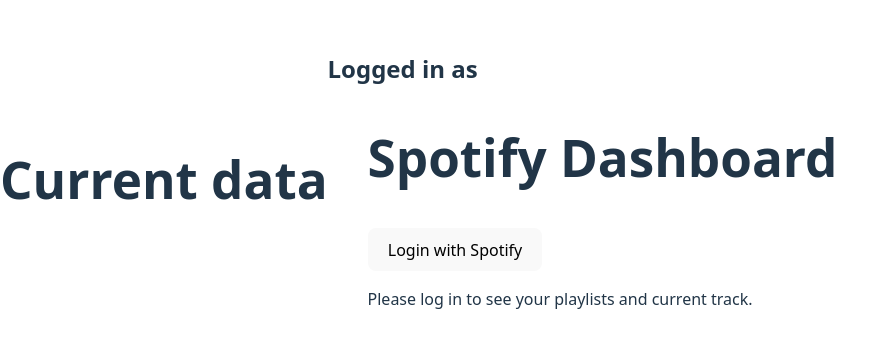
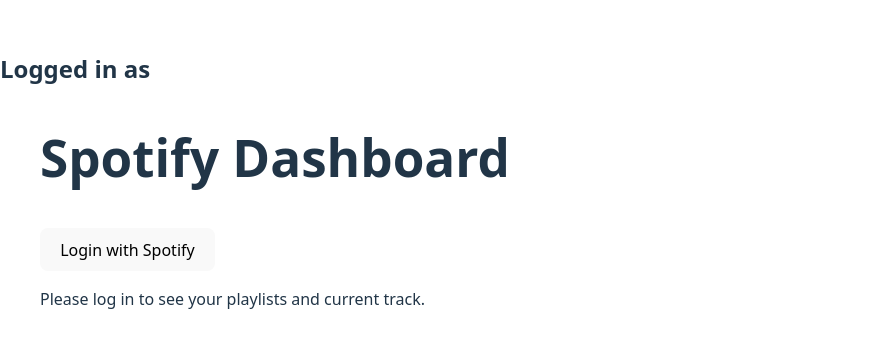
Before and after one commit to KennyLi6/CodeTheDream-Spotify-PreWork, a website built with Vite: page index.html in a window 1280 px wide. Shown: the part 221-568 px from the top of the page, without its empty margins (0-895 px from the left). Built offline with nearby package versions, Linux system fonts and the light colour scheme.

Commit message:
Remove old formatting that is no longer useful

```diff
--- a/index.html
+++ b/index.html
@@ -2,12 +2,10 @@
 <html lang="en">
   <head>
     <meta charset="UTF-8" />
-    <link rel="icon" type="image/svg+xml" href="/vite.svg" />
     <meta name="viewport" content="width=device-width, initial-scale=1.0" />
     <title>codethedream-spotify-prework</title>
   </head>
   <body>
-    <h1>Current data</h1>
 
     <section id="profile">
     <h2>Logged in as <span id="displayName"></span></h2>
```
